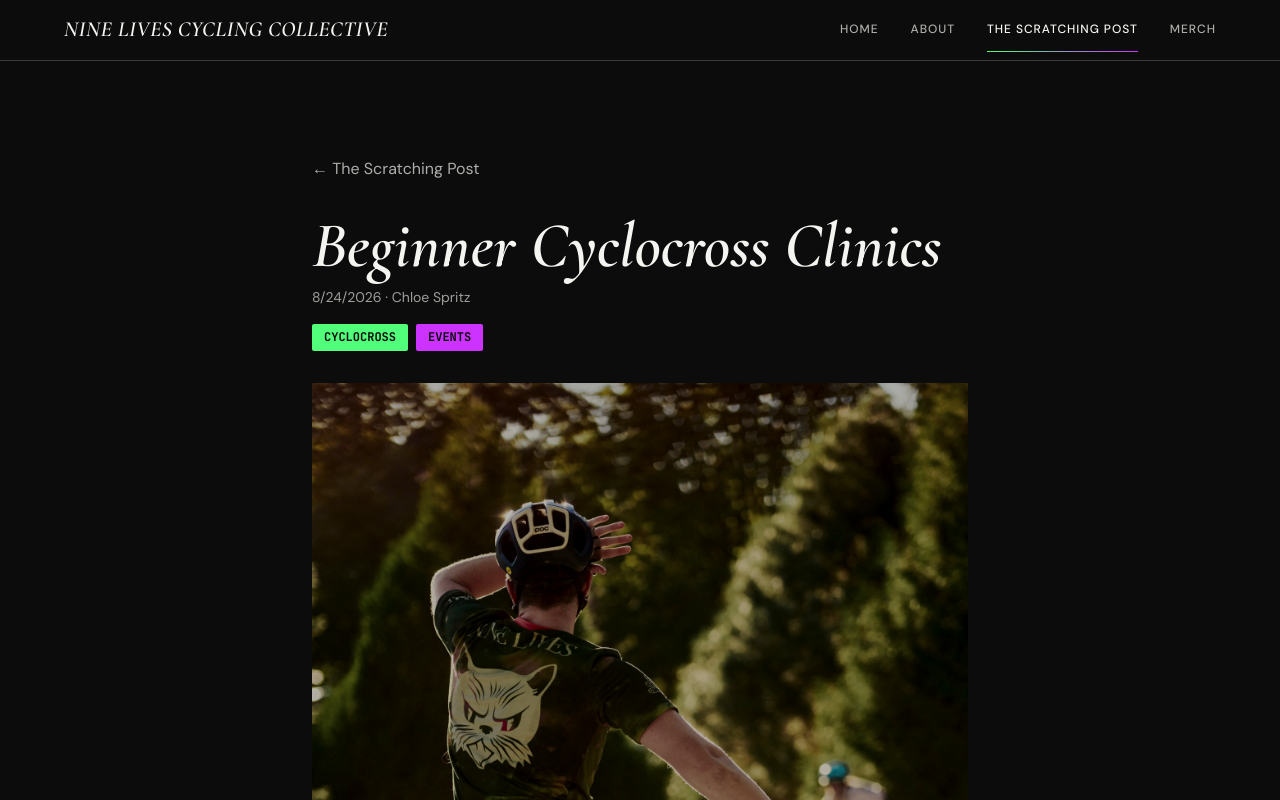
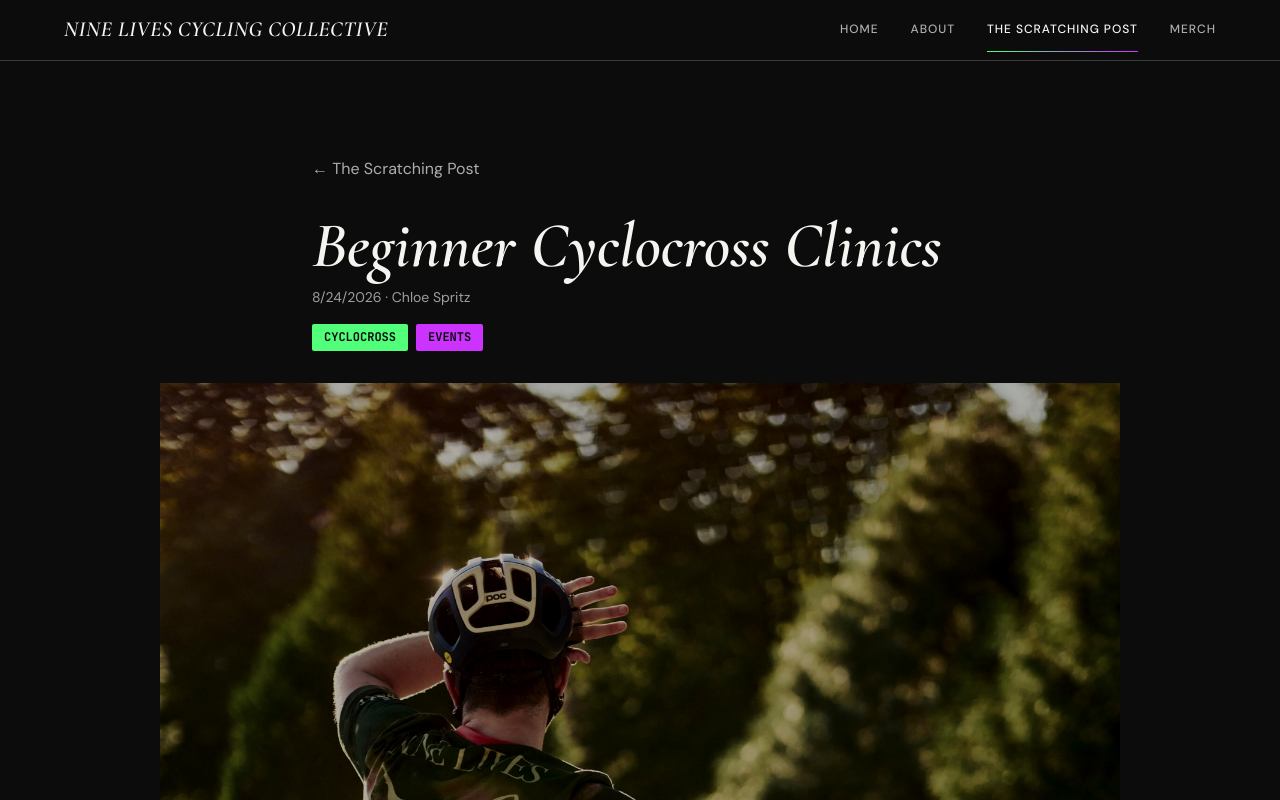
Before and after one commit to triemers/nine-lives-website, a React (Vite) app: page /blog/beginner-cyclocross-clinics in a window 1280 px wide. Shown: the top 800 px of the page. Built offline with nearby package versions, Linux system fonts and the light colour scheme; a web font is replaced by a local one.

Commit message:
Enlarge blog post cover images, trim spots-left from apply ribbon
Blog post lead images now break out to 75vw instead of the narrow
720px text column. Ribbon copy drops the spots-remaining count.

```diff
--- a/src/components/home/ApplyRibbon.jsx
+++ b/src/components/home/ApplyRibbon.jsx
@@ -1,4 +1,4 @@
-import { APPLICATION_URL, APPLICATION_YEAR, APPLICATION_DEADLINE, APPLICATION_SPOTS_OPEN } from '../../data/application'
+import { APPLICATION_URL, APPLICATION_YEAR, APPLICATION_DEADLINE } from '../../data/application'
 import '../../styles/apply-ribbon.scss'
 
 export default function ApplyRibbon() {
@@ -10,7 +10,7 @@ export default function ApplyRibbon() {
       className="apply-ribbon"
     >
       <span className="apply-ribbon__text">
-        {APPLICATION_YEAR} Team Applications Open — {APPLICATION_SPOTS_OPEN} Spots Left — Closes {APPLICATION_DEADLINE}
+        {APPLICATION_YEAR} Team Applications Open — Closes {APPLICATION_DEADLINE}
       </span>
       <span className="apply-ribbon__cta">Apply Now →</span>
     </a>
--- a/src/data/application.js
+++ b/src/data/application.js
@@ -1,4 +1,3 @@
 export const APPLICATION_URL = 'https://forms.gle/vEg4Q2JSaEz6PonB7'
 export const APPLICATION_YEAR = 2027
 export const APPLICATION_DEADLINE = 'November 1'
-export const APPLICATION_SPOTS_OPEN = 3
--- a/src/styles/blog.scss
+++ b/src/styles/blog.scss
@@ -224,10 +224,23 @@
     margin-top: var(--space-4);
   }
 
+  // Breaks out of the post's narrow 720px text column to a much larger,
+  // viewport-relative width, centered on the viewport regardless of the
+  // column's own width.
   &__cover {
-    width: 100%;
+    width: 75vw;
+    max-width: 75vw;
     margin-top: var(--space-8);
+    margin-left: calc(50% - 37.5vw);
+    margin-right: calc(50% - 37.5vw);
     filter: grayscale(25%) contrast(1.08) brightness(0.72);
+
+    @media (max-width: 860px) {
+      width: 100%;
+      max-width: 100%;
+      margin-left: 0;
+      margin-right: 0;
+    }
   }
 
   &__body {
```
